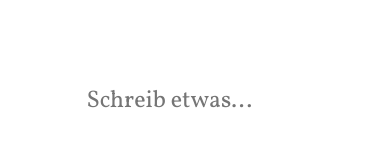
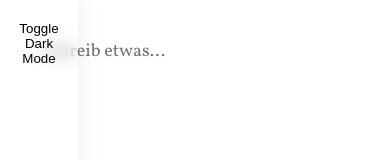
Before and after one commit to malte-j/Piko, a website built with Parcel: page src/index.html in a window 390 px wide. Built offline with nearby package versions, Linux system fonts and the light colour scheme.

Commit message:
Added Dark Mode

```diff
--- a/src/index.html
+++ b/src/index.html
@@ -12,6 +12,9 @@
   <link rel="stylesheet" href="./style.scss">
 </head>
 <body>
+  <div class="foldout">
+    <button class="darkSwitch">Toggle Dark Mode</button>
+  </div>
   <textarea name="text" placeholder="Schreib etwas..."></textarea>
 
   <script src="./index.js"></script>
--- a/src/index.js
+++ b/src/index.js
@@ -1,5 +1,6 @@
 const LZString = require('lz-string')
 const textarea = document.querySelector("textarea")
+const button = document.querySelector(".darkSwitch")
 
 const app = {
   toExec: null,
@@ -18,6 +19,13 @@ const app = {
     }, 800)
   },
   load: () => {
+    // Load dark mode from localStorage
+    if(localStorage.getItem("darkMode") === "true") {
+      document.querySelector("body").classList.add("dark")
+    }
+
+
+    // Load text from URL
     let text = document.location.search.split('=')[1]
     if (text) {
       text = LZString.decompressFromEncodedURIComponent(text)
@@ -38,9 +46,14 @@ const app = {
     app.resize()
     app.save()
   },
+  toggleDarkMode: () => {
+    let toggled = document.querySelector("body").classList.toggle("dark")
+    localStorage.setItem("darkMode", toggled)
+  }
 }
 
 
 textarea.oninput = app.onInput
 window.onload = app.load()
 window.onresize = app.resize
+button.onclick = app.toggleDarkMode
--- a/src/style.scss
+++ b/src/style.scss
@@ -11,6 +11,8 @@ body {
 }
 
 textarea {
+	background-color: inherit;
+	color: inherit;
 	border: none;
 	display: block;
 	font-family: 'Vollkorn', serif;
@@ -24,3 +26,65 @@ textarea {
 	resize: none;
 	width: 100%;
 }
+
+.dark {
+	color: #ccc8bb;
+	background: #252525;
+
+	>.foldout {
+		background: rgba(0, 0, 0, 0.089);
+		color: inherit;
+	}
+}
+
+.darkSwitch {
+	border: 1px rgba(255, 255, 255, 0.294);
+	cursor: pointer;
+	color: inherit;
+	padding: 1em;
+	background: none;
+	border-radius: 20px;
+	outline: none;
+}
+
+.foldout {
+	position: absolute;
+	top:0;
+	left: 0;
+	height: 100%;
+	width: 20vw;
+	overflow: hidden;
+
+
+	display: flex;
+	align-items: center;
+	justify-content: flex-start;
+	flex-direction: column;
+
+	cursor: pointer;
+	opacity: 0;
+	background: rgba(255,255,255,.2);
+	transform: translateX(-80%);
+	transition: transform .15s ease-out, opacity .15s ease-out;
+
+	&:hover {
+		transform: translateX(0%);
+
+		padding: 2vw;
+		width: 20vw;
+		backdrop-filter: blur(8px);
+		opacity: 1;
+		overflow: inherit;
+		box-shadow: 0px 0px 24px rgba(0,0,0,.08);
+		transition: transform .15s ease-out, opacity .15s ease-out;
+
+	}
+}
+
+
+@media screen and (max-width: 400px) {
+	body {
+		font-size: 18px;
+		padding: 10vw;
+	}
+}
```
